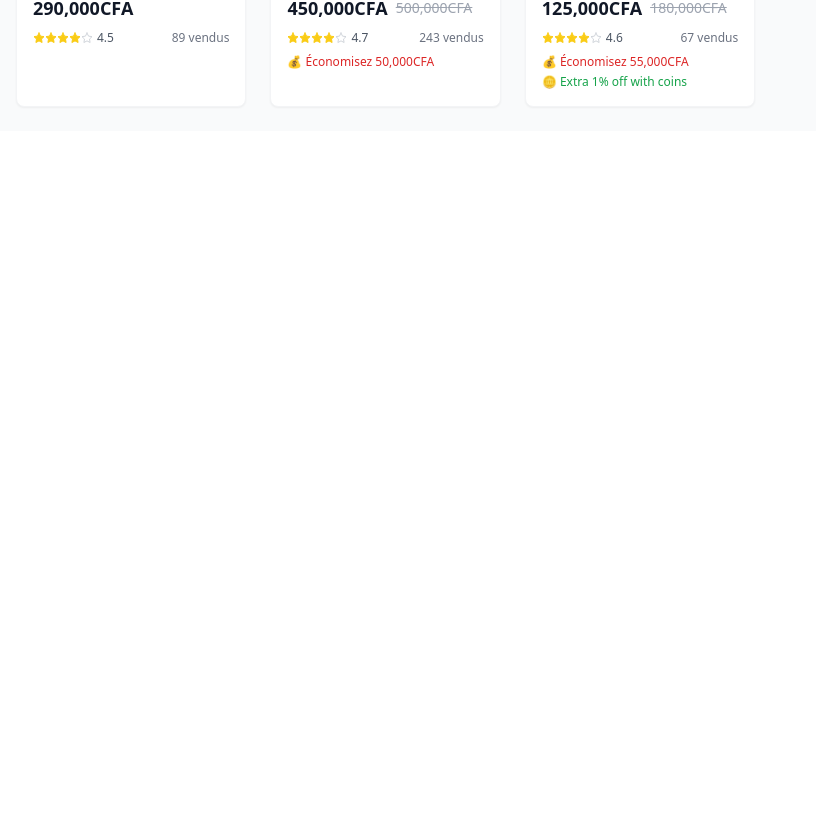
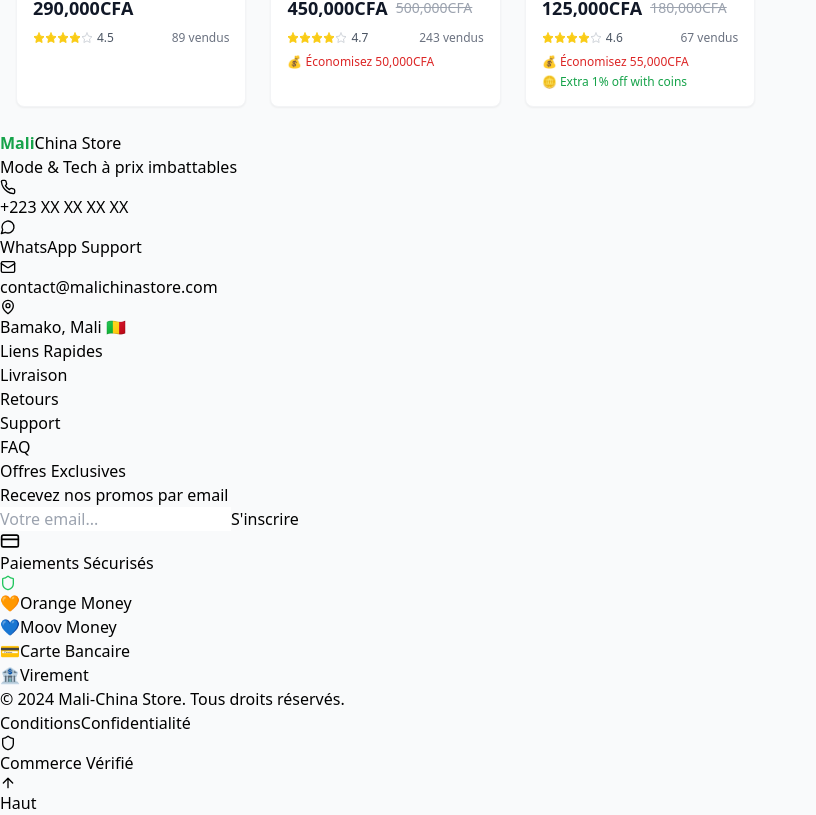
Before and after one commit to SekouBoundy/mali-china-ecommerce, a Next.js app: page /products in a window 1280 px wide. Shown: the part 1175-1990 px from the top of the page, without its empty margins (0-816 px from the left). Before the commit the page ends 1306 px from the top, so only its background shows below. Built offline with nearby package versions, Linux system fonts and the light colour scheme.

Commit message:
feat: Add Footer component to ProductsPage for improved layout and user experience

```diff
--- a/src/app/products/page.tsx
+++ b/src/app/products/page.tsx
@@ -5,6 +5,7 @@ import { DashboardLayout } from '@/components/layout/DashboardLayout';
 import { CategoryTabs } from '@/components/product/CategoryTabs';
 import { EnhancedFilterBar } from '@/components/product/EnhancedFilterBar';
 import { MarketplaceProductCard } from '@/components/product/MarketplaceProductCard';
+import { Footer } from '@/components/layout/Footer';
 
 
 // Enhanced sample products data
@@ -261,6 +262,7 @@ export default function ProductsPage() {
           </div>
         )}
       </div>
+      <Footer />
     </DashboardLayout>
 
   );
```
